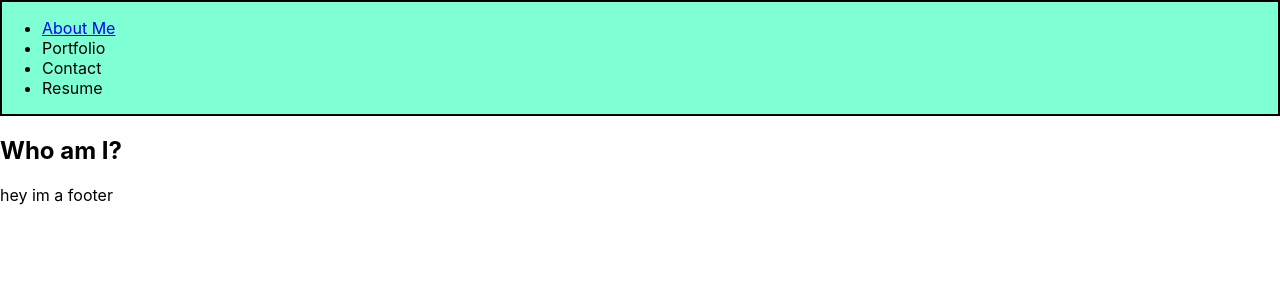
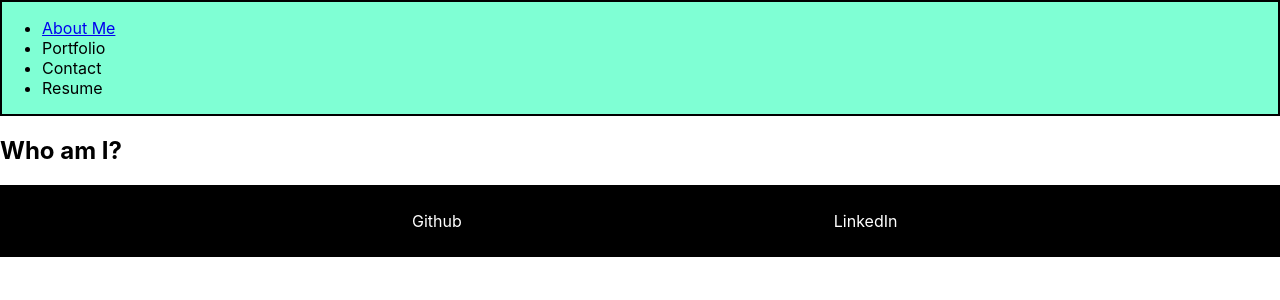
Before and after one commit to box-monkey/apex-port, a React (Create React App) app: page / in a window 1280 px wide. Shown: the top 300 px of the page. Built offline with nearby package versions, Linux system fonts and the light colour scheme.

Commit message:
added footer styling

```diff
--- /dev/null
+++ b/src/components/Footer/Footer.css
@@ -0,0 +1,14 @@
+footer {
+	padding: 10px 0;
+	background-color: black;
+}
+
+.footer-li {
+	margin-left: 30%;
+	display: inline-block;
+}
+
+.footer-link {
+	color: white;
+	text-decoration: none;
+}
--- a/src/components/Footer/index.js
+++ b/src/components/Footer/index.js
@@ -1,9 +1,32 @@
-import React from 'react';
+import React from "react";
+import "./Footer.css";
 
-function Footer(){
-return(
-    <p>hey im a footer</p>
-)
-};
+function Footer() {
+  return (
+    <footer>
+      <ul>
+        <li className="footer-li">
+          <a
+            className="footer-link"
+            href="https://github.com/box-monkey"
+            target="_blank"
+          >
+            Github
+          </a>
+        </li>
+        <li className="footer-li">
+          <a
+            className="footer-link"
+            // create linked in profile and add
+            href="https://www.linkedin.com"
+            target="_blank"
+          >
+            LinkedIn
+          </a>
+        </li>
+      </ul>
+    </footer>
+  );
+}
 
 export default Footer;
```
